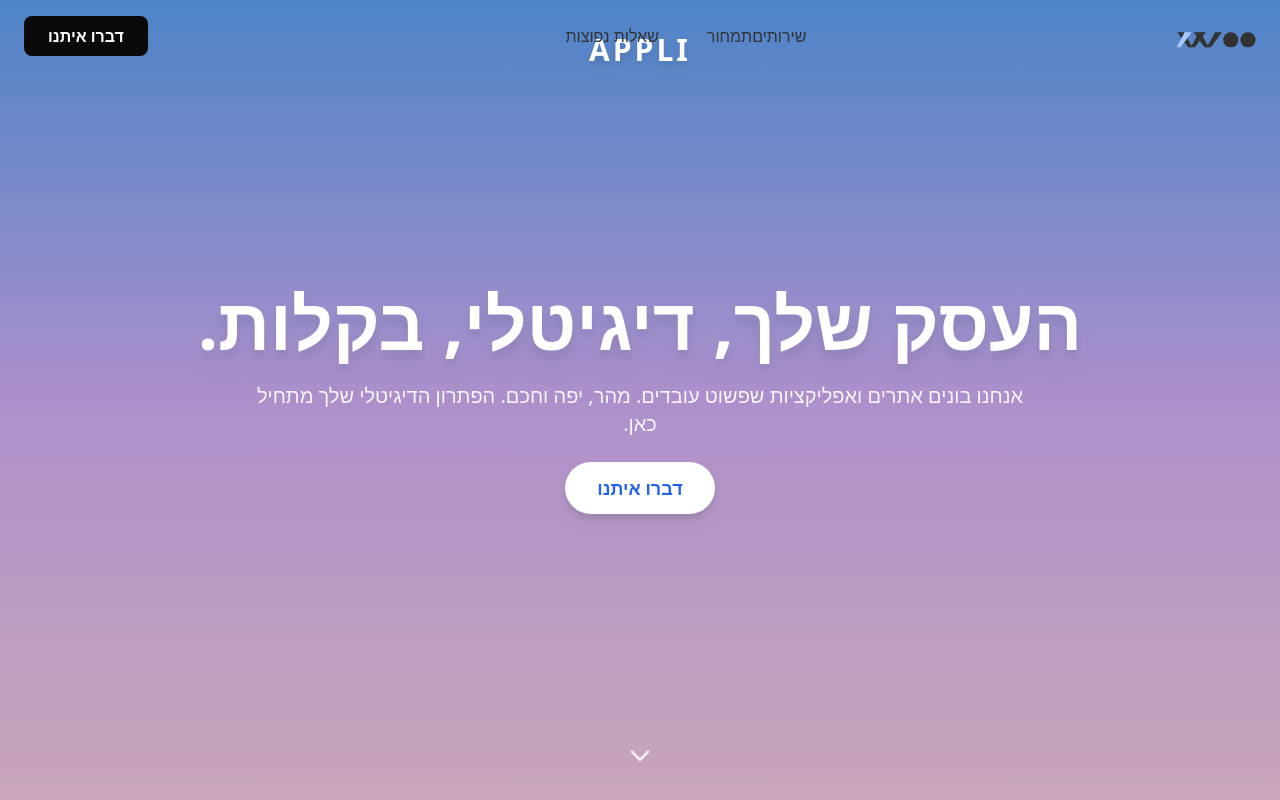
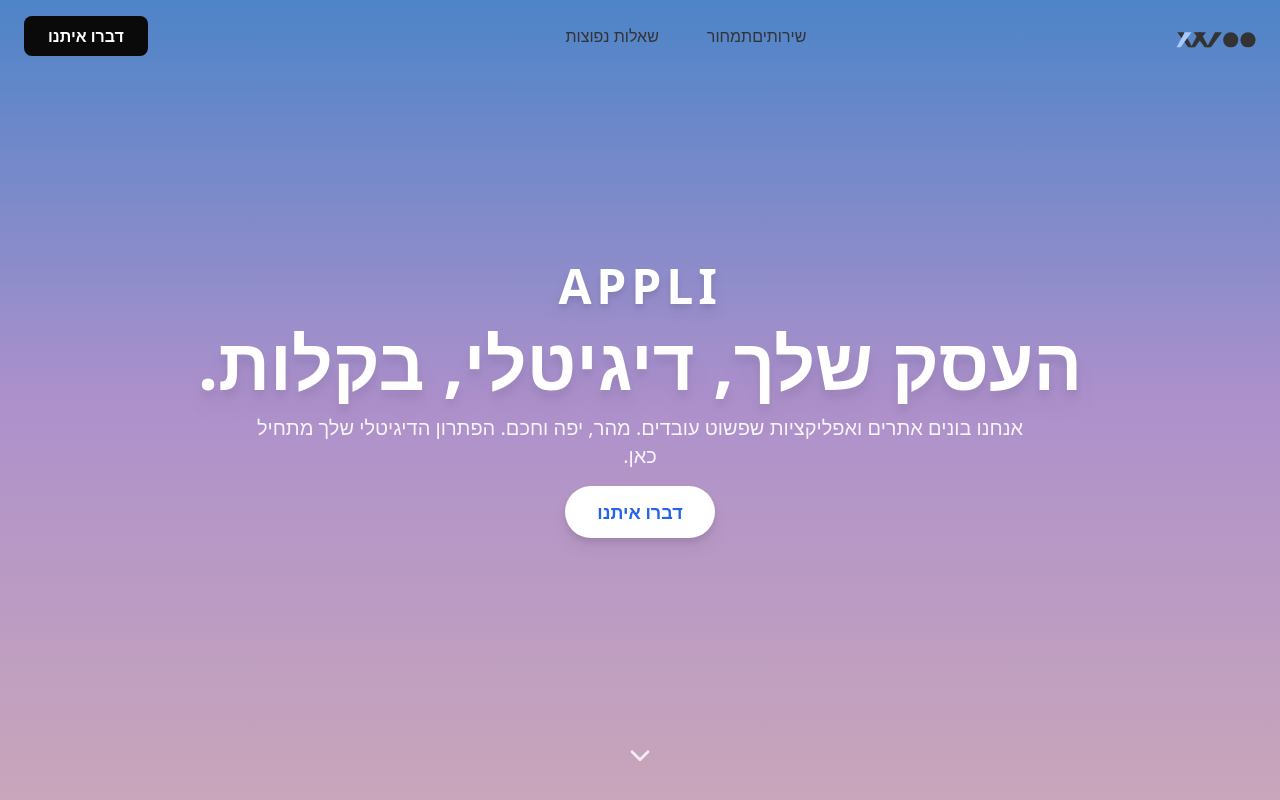
Before and after one commit to yuvalyuval1/appli-landing, a React (Vite) app: page / in a window 1280 px wide. Shown: the top 800 px of the page. Built offline with nearby package versions, Linux system fonts and the light colour scheme.

Commit message:
Update HeroSection.tsx

```diff
--- a/src/components/HeroSection.tsx
+++ b/src/components/HeroSection.tsx
@@ -15,22 +15,26 @@ const HeroSection: React.FC = () => {
         text-white bg-gradient-to-b from-blue-400 via-purple-300 to-pink-200 overflow-hidden
       "
     >
-      {/* שם האתר */}
-      <div className="absolute top-8 left-1/2 transform -translate-x-1/2 z-20">
-        <span className="uppercase text-2xl md:text-3xl font-bold tracking-widest drop-shadow-lg">
-          APPLI
-        </span>
-      </div>
-
-      {/* רקע כהה קל כדי לשפר קונטרסט */}
+      {/* overlay כהה לשיפור קונטרסט */}
       <div className="absolute inset-0 bg-black/20"></div>
 
-      <div className="relative container mx-auto px-6 z-30 space-y-6">
-        {/* כותרת */}
+      {/* תוכן מרכזי */}
+      <div className="relative container mx-auto px-6 z-30 flex flex-col items-center space-y-4">
+        {/* APPLI ממש מעל הכותרת */}
+        <motion.span
+          initial={{ opacity: 0, y: 10 }}
+          animate={{ opacity: 1, y: 0 }}
+          transition={{ duration: 0.6, delay: 0.15 }}
+          className="uppercase text-3xl sm:text-4xl md:text-5xl font-bold tracking-widest drop-shadow-lg"
+        >
+          APPLI
+        </motion.span>
+
+        {/* כותרת ראשית */}
         <motion.h1
           initial={{ opacity: 0, y: 20 }}
           animate={{ opacity: 1, y: 0 }}
-          transition={{ duration: 0.8, delay: 0.2 }}
+          transition={{ duration: 0.6, delay: 0.3 }}
           className="text-4xl sm:text-5xl md:text-6xl lg:text-7xl font-extrabold drop-shadow-xl"
         >
           העסק שלך, דיגיטלי, בקלות.
@@ -40,8 +44,8 @@ const HeroSection: React.FC = () => {
         <motion.p
           initial={{ opacity: 0, y: 20 }}
           animate={{ opacity: 1, y: 0 }}
-          transition={{ duration: 0.8, delay: 0.4 }}
-          className="max-w-3xl mx-auto text-base sm:text-lg md:text-xl text-white/90"
+          transition={{ duration: 0.6, delay: 0.45 }}
+          className="max-w-3xl text-base sm:text-lg md:text-xl text-white/90"
         >
           אנחנו בונים אתרים ואפליקציות שפשוט עובדים. מהר, יפה וחכם.
           הפתרון הדיגיטלי שלך מתחיל כאן.
@@ -51,7 +55,7 @@ const HeroSection: React.FC = () => {
         <motion.div
           initial={{ opacity: 0, y: 20 }}
           animate={{ opacity: 1, y: 0 }}
-          transition={{ duration: 0.8, delay: 0.6 }}
+          transition={{ duration: 0.6, delay: 0.6 }}
         >
           <button
             onClick={() => openModal()}
```
